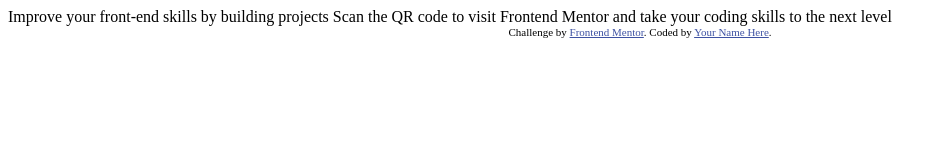
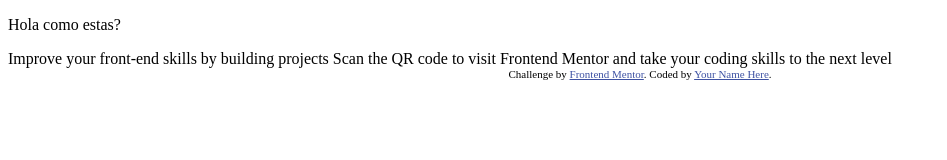
Before and after one commit to lautarobunkowski/QR-Code-component, a plain HTML site: page index.html in a window 1280 px wide. Shown: the whole page, without its empty margins (0-947 px from the left). Drawn offline with Linux system fonts and the light colour scheme.

Commit message:
ahora el index tiene su segun cambio de prueba

```diff
--- a/index.html
+++ b/index.html
@@ -16,6 +16,10 @@
 </head>
 <body>
 
+  <div>
+    <p>Hola como estas?</p>
+  </div>
+
   Improve your front-end skills by building projects
 
   Scan the QR code to visit Frontend Mentor and take your coding skills to the next level
```
